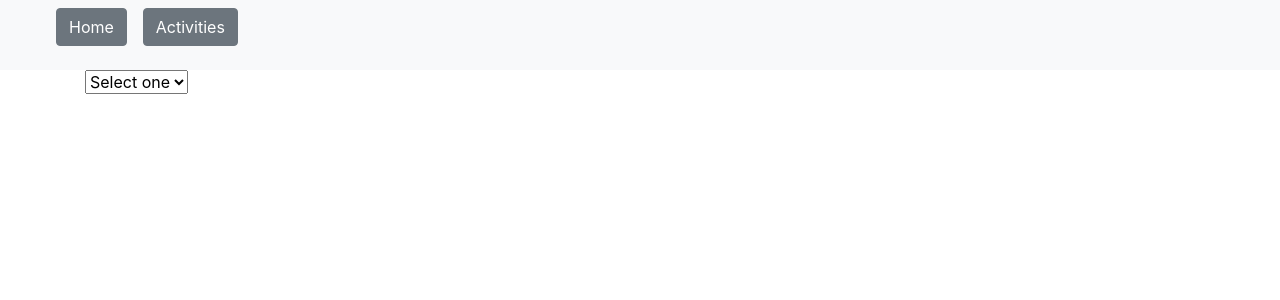
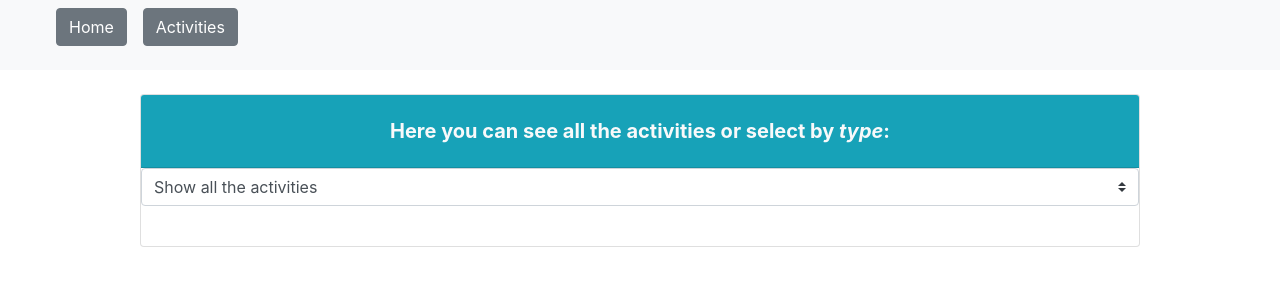
Before and after one commit to LolaEnBeta/WorkOutApp, a React (Create React App) app: page /activities in a window 1280 px wide. Shown: the top 300 px of the page. Built offline with nearby package versions, Linux system fonts and the light colour scheme.

Commit message:
Create a style in the ActivityPerTypePage with Bootstrap

```diff
--- a/src/routers/ActivitiesPerTypePage.js
+++ b/src/routers/ActivitiesPerTypePage.js
@@ -42,14 +42,19 @@ class ActivitiesPerTypePage extends React.Component {
 
     render() {
         return (
-            <div className="container">
+            <div className="card mx-auto mt-4" style={{width: 1000}}>
+                    <h5 className="card-header bg-info text-light text-center py-4">
+                        <strong>Here you can see all the activities or select by <em>type</em>:</strong>
+                    </h5>
                     <select
+                        className="browser-default custom-select"
                         name="type"
                         onChange={event => this.changeStateValues(event.target)}>
-                    <option value="">Select one</option>
-                    <option value="Pushups">Pushups</option>
-                    <option value="ABS">ABS</option>
+                        <option value="">Show all the activities</option>
+                        <option value="Pushups">Show Pushups activities</option>
+                        <option value="ABS">Show ABS activities</option>
                     </select>
+                <div className="card-body mx-auto">
                     <div className="card-columns">
                         {this.state.activities.map(activity => {
                             return (
@@ -66,6 +71,7 @@ class ActivitiesPerTypePage extends React.Component {
                         )}
                     </div>
                 </div>
+            </div>
         );
     }
 }
```
Lines whose indentation alone changed are shown as unchanged.
